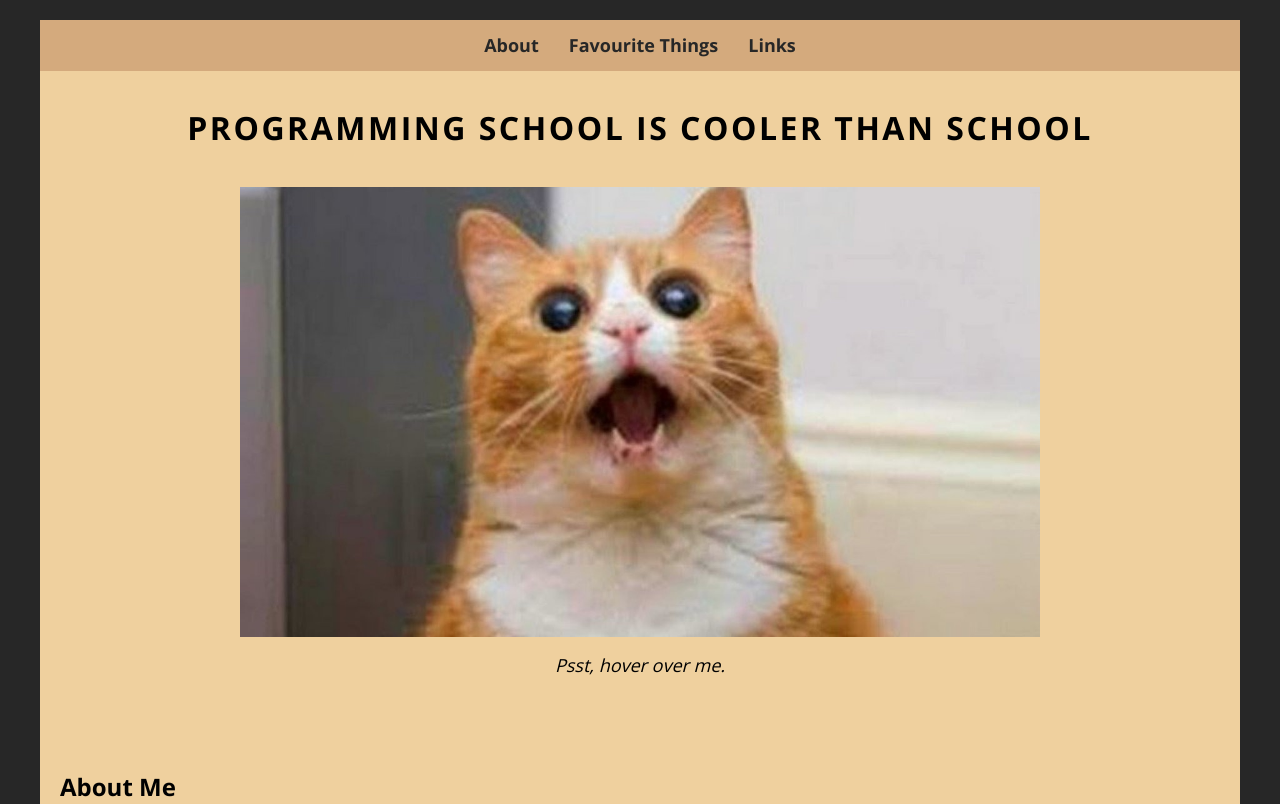
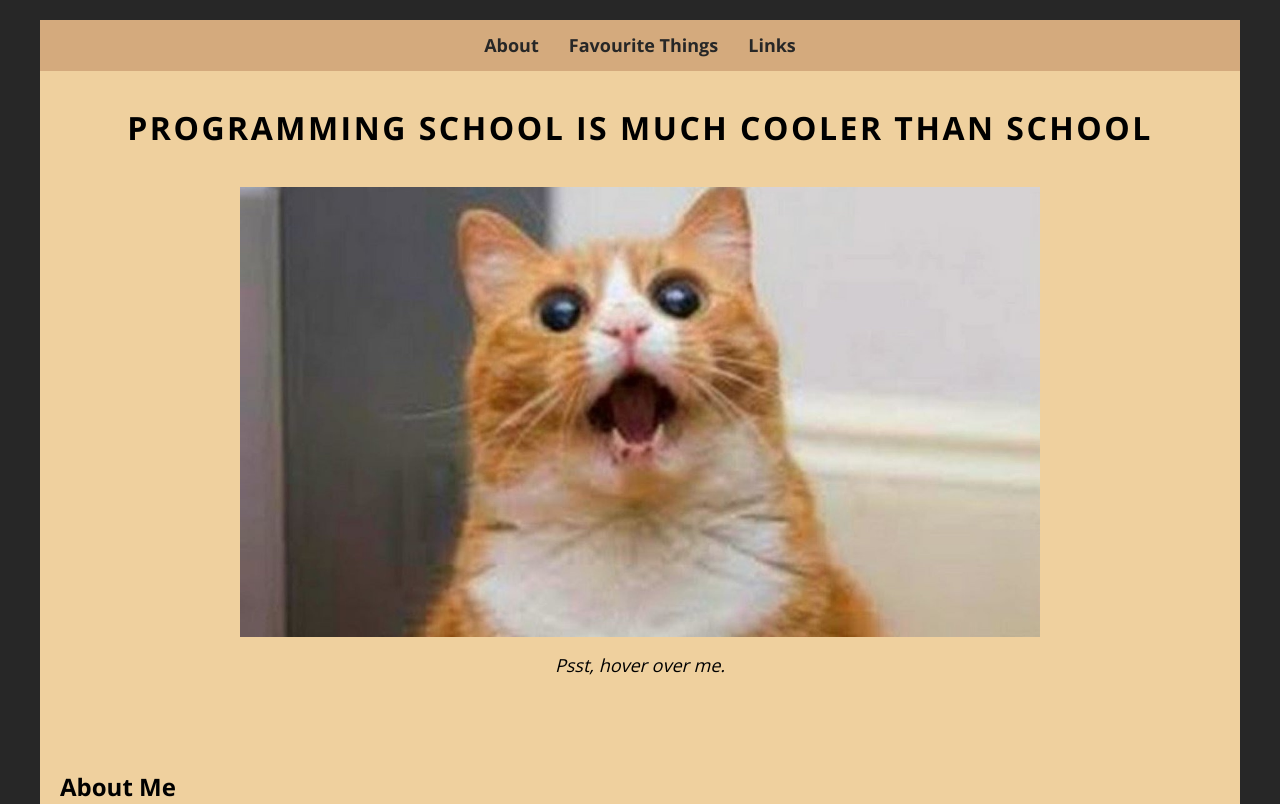
Before and after one commit to felissasainthenry/felissasainthenry.github.io, a plain HTML site: page index.html in a window 1280 px wide. Shown: the top 804 px of the page. Drawn offline with nearby package versions, Linux system fonts and the light colour scheme.

Commit message:
updated text

```diff
--- a/index.html
+++ b/index.html
@@ -20,7 +20,7 @@
 
             <div class="intro page-section">
                 <!-- CHANGE THIS TEXT -->
-                <h1 class="intro-title">Programming School Is Cooler Than School</h1>
+                <h1 class="intro-title">Programming School Is  much Cooler Than School</h1>
                 <!-- CHANGE THIS IMAGE -->
                 <img class="intro-image" id="cat" src="./img/funny-cat.jpg" />
                 <p class="intro-caption">Psst, hover over me.</p>
```
